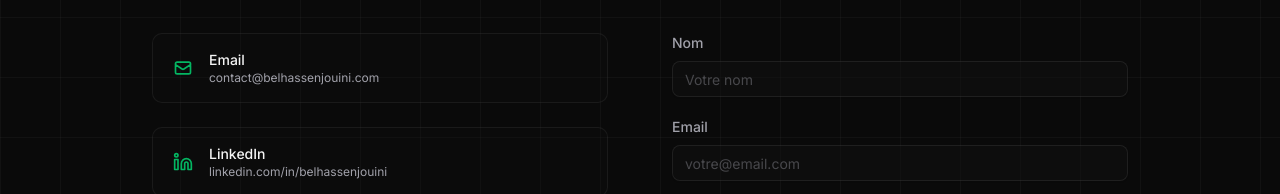
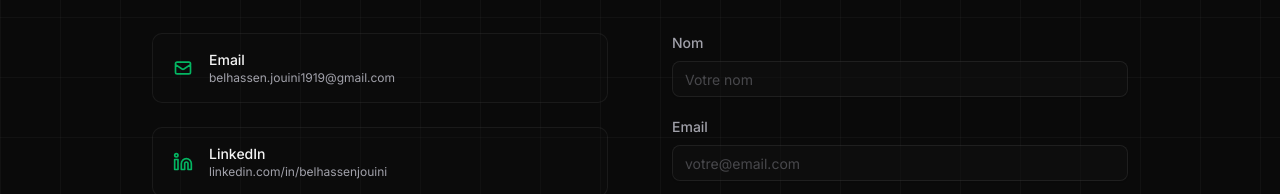
Before and after one commit to Belha1919/Portfolio-Belhassen-jouini, a Next.js app: page / in a window 1280 px wide. Shown: the part 4663-4857 px from the top of the page. Built offline with nearby package versions, Linux system fonts and the light colour scheme.

Commit message:
fix: update next.js version

```diff
--- a/app/layout.tsx
+++ b/app/layout.tsx
@@ -34,7 +34,7 @@ export default function RootLayout({
   children: React.ReactNode;
 }>) {
   return (
-    <html lang="fr" className="scroll-smooth">
+    <html lang="fr" className="scroll-smooth" suppressHydrationWarning>
       <body className={`${inter.variable} font-sans antialiased`}>
         {children}
       </body>
--- a/components/Contact.tsx
+++ b/components/Contact.tsx
@@ -13,8 +13,8 @@ const socialLinks = [
   {
     icon: HiOutlineMail,
     label: "Email",
-    href: "mailto:contact@belhassenjouini.com",
-    display: "contact@belhassenjouini.com",
+    href: "mailto:belhassen.jouini1919@gmail.com",
+    display: "belhassen.jouini1919@gmail.com",
   },
   {
     icon: FiLinkedin,
--- a/components/CustomCursor.tsx
+++ b/components/CustomCursor.tsx
@@ -6,7 +6,8 @@ import { motion, useMotionValue, useSpring } from "framer-motion";
 export default function CustomCursor() {
   const [isHovering, setIsHovering] = useState(false);
   const [isVisible, setIsVisible] = useState(false);
-  const [isMobile, setIsMobile] = useState(true);
+  const [isMobile, setIsMobile] = useState(false);
+  const [isClient, setIsClient] = useState(false);
 
   const cursorX = useMotionValue(-100);
   const cursorY = useMotionValue(-100);
@@ -16,6 +17,8 @@ export default function CustomCursor() {
   const smoothY = useSpring(cursorY, springConfig);
 
   useEffect(() => {
+    setIsClient(true);
+
     const checkMobile = () => {
       setIsMobile(window.innerWidth <= 768);
     };
@@ -59,7 +62,9 @@ export default function CustomCursor() {
     };
   }, [cursorX, cursorY, isVisible]);
 
-  if (isMobile) return null;
+  if (!isClient || isMobile) {
+    return null;
+  }
 
   return (
     <motion.div
--- a/package.json
+++ b/package.json
@@ -14,7 +14,7 @@
     "framer-motion": "^12.34.0",
     "lenis": "^1.3.17",
     "lucide-react": "^0.564.0",
-    "next": "16.1.6",
+    "next": "^16.2.2",
     "radix-ui": "^1.4.3",
     "react": "19.2.3",
     "react-dom": "19.2.3",
```
Also changed, not shown: 1 other file (tests, documents, lock files or other folders).
